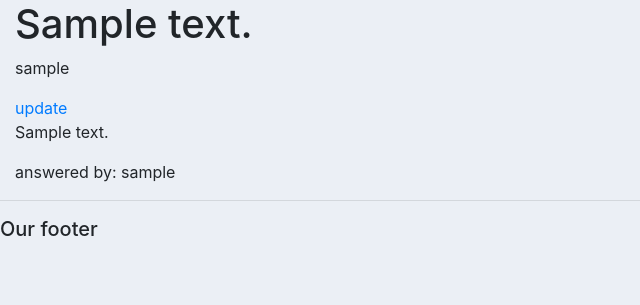
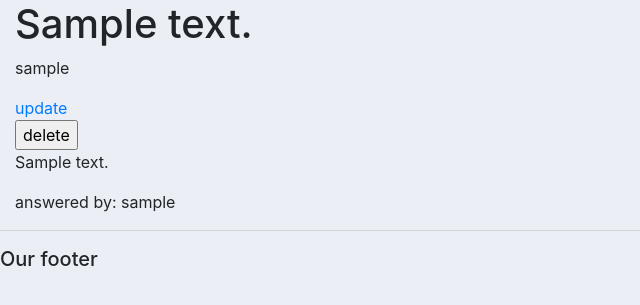
Before and after one commit to DevelopersLeague/StudNet, a Django app: page /forum/question/1/ in a window 1280 px wide. Shown: the part 56-361 px from the top of the page, without its empty margins (0-640 px from the left). Run offline with Django 3.2, Linux system fonts and the light colour scheme; a user stored in the database is signed in; tables that the repository leaves empty hold one stand-in row (values such as "Sample post"); some libraries are stand-ins or nearby versions.

Commit message:
add question delete functionality

```diff
--- a/forum/templates/forum/question_display.html
+++ b/forum/templates/forum/question_display.html
@@ -5,6 +5,10 @@
         <p>{{question.user_id}}</p>
         {% if current_user == author %}
             <a href="{% url 'question_update' question.id %}">update</a>
+            <form action="{% url 'question_delete' question.id %}" method="POST">
+                {% csrf_token %}
+                <input type="submit" value="delete">
+            </form>
         {% endif %}
     </div>
     {% for answer in answers %}
--- a/forum/urls.py
+++ b/forum/urls.py
@@ -12,6 +12,8 @@ urlpatterns = [
          views.question_display, name='question_display'),
     path('forum/question/create', views.question_create, name='question_create'),
     path('forum/question/update/<int:id>/',
-         views.question_update, name='question_update')
+         views.question_update, name='question_update'),
+    path('forum/question/delete/<int:id>/',
+         views.question_delete, name='question_delete')
 
 ]
--- a/forum/views.py
+++ b/forum/views.py
@@ -101,11 +101,11 @@ def question_display(request, id):
     current_user = request.user
     answers = question.answer_set.all()
     context = {
-               'question': question,
-               'answers': answers,
-               'author': author,
-               'current_user': current_user
-               }
+        'question': question,
+        'answers': answers,
+        'author': author,
+        'current_user': current_user
+    }
     return render(request, 'forum/question_display.html', context)
 
 
@@ -136,3 +136,11 @@ def question_update(request, id):
             return redirect("question_display", id=id)
     context = {'form': form}
     return render(request, 'forum/question_create.html', context)
+
+
+@login_required(login_url='login')
+def question_delete(request, id):
+    if request.method == 'POST':
+        question = Question.objects.get(id=id)
+        question.delete()
+        return redirect('forum', page=1)
```
